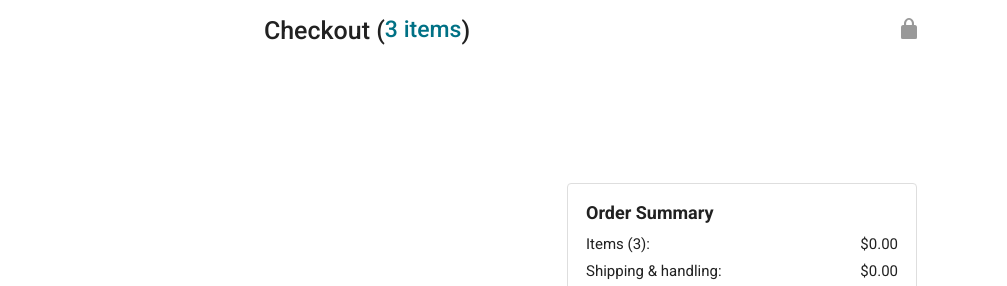
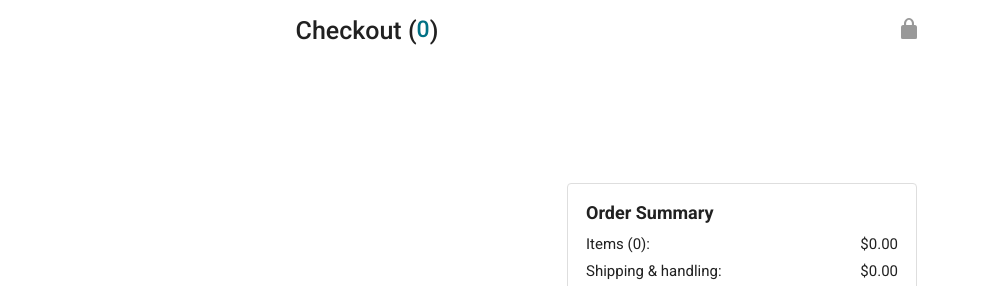
Before and after one commit to DAVITtheDev7/AmazonClone, a plain HTML site: page checkout.html in a window 1280 px wide. Shown: the top 286 px of the page, 273-1280 px from the left. Drawn offline with nearby package versions, Linux system fonts and the light colour scheme.

Commit message:
fix some bugs

```diff
--- a/checkout.html
+++ b/checkout.html
@@ -29,7 +29,7 @@
         </div>
 
         <div class="checkout-header-middle-section">
-          Checkout (<a class="return-to-home-link"
+          Checkout (<a class="return-to-home-link js-product-quantity"
             href="amazon.html">3 items</a>)
         </div>
 
--- a/scripts/checkout/paymentSummary.js
+++ b/scripts/checkout/paymentSummary.js
@@ -7,9 +7,11 @@ export function renderPaymentSummary(){
 
     let  productPriceCents = 0;
     let shippingPriceCents = 0;
+    let productQuantity = 0;
 
     cart.forEach((cartItem) => {
         const product = getProduct(cartItem.productId);
+        productQuantity += cartItem.quantity;
         productPriceCents += product.priceCents * cartItem.quantity;
 
         const deliveryOption = getDeliveryOption(cartItem.deliveryOptionId);
@@ -28,7 +30,7 @@ export function renderPaymentSummary(){
           </div>
 
           <div class="payment-summary-row">
-            <div>Items (3):</div>
+            <div>Items (${productQuantity}):</div>
             <div class="payment-summary-money">$${formatCurrency(productPriceCents)}</div>
           </div>
 
@@ -62,6 +64,7 @@ export function renderPaymentSummary(){
         .innerHTML = paymentSummaryHtml;
 
 
-
+    document.querySelector('.js-product-quantity')
+    .innerHTML = productQuantity;
 
 }
```
Also changed, not shown: index.html (renamed from amazon.html).
